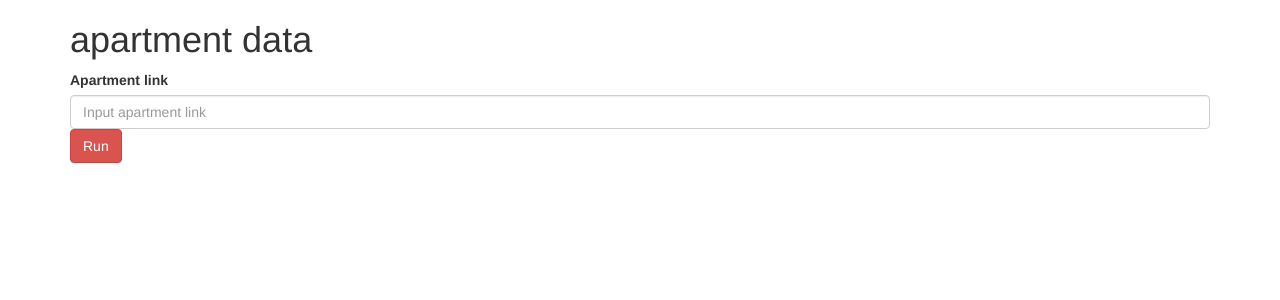
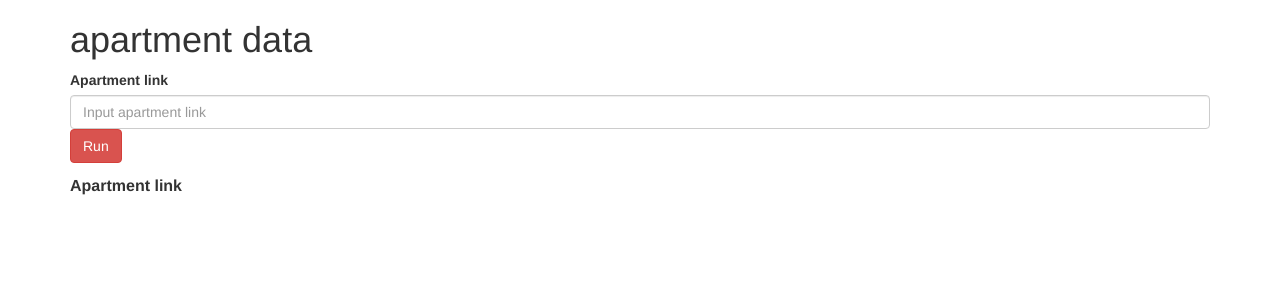
Before and after one commit to sparkidea25/flask_data_entry_app, a Python web app: template templates/index.html in a window 1280 px wide. Shown: the top 300 px of the page. Run offline with Jinja, Linux system fonts and the light colour scheme; the template is opened without the code that fills it, so the values that code supplies are empty; some libraries are stand-ins or nearby versions.

Commit message:
last updated

```diff
--- a/app.py
+++ b/app.py
@@ -17,7 +17,6 @@ PROJECT_ROOT = os.path.realpath(os.path.dirname(__file__))
 
 # @app.route("/")
 # def apart_link():
-
 @app.route('/')
 def index():
     return render_template('index.html')
@@ -29,6 +28,10 @@ def run_selenium():
     selenium_function(apart_id)
     return redirect('/')
 
+def create_event(apart_link):
+
+
+
 
 
 if __name__ == "__main__":
--- a/templates/index.html
+++ b/templates/index.html
@@ -13,4 +13,11 @@
         <input required type="text" class="form-control" id="sortId" name="sortId" aria-describedby="sortIdHelp" placeholder="Input apartment link">
         <button type="submit" class="btn btn-danger">Run</button>
     </form>
+
+    <table>
+        <tr>
+            <th>Apartment link</th>
+
+        </tr>
+    </table>
 </div>
```
Also changed, not shown: queries.py (added).
